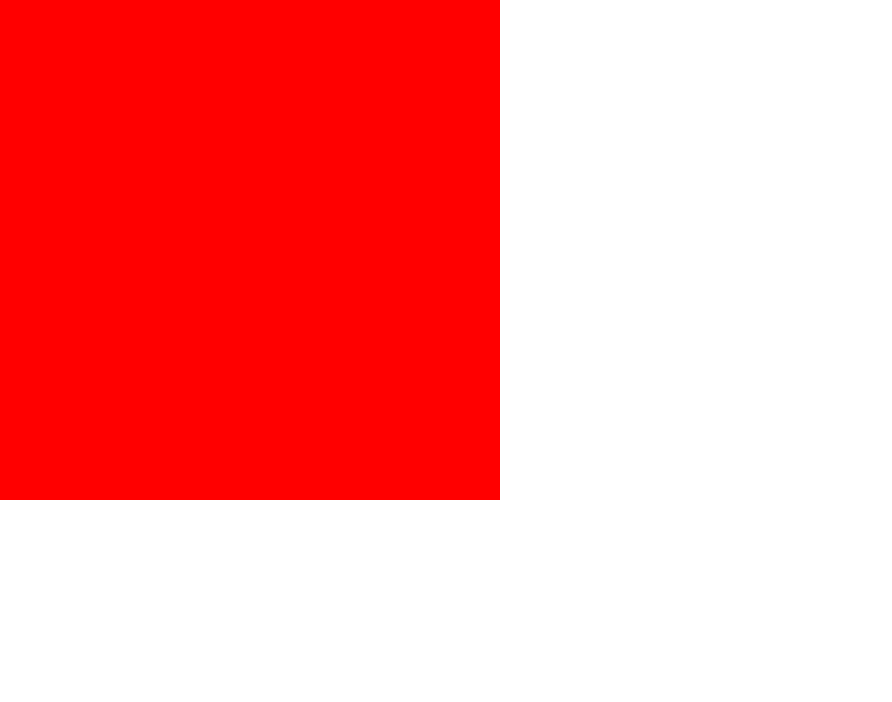
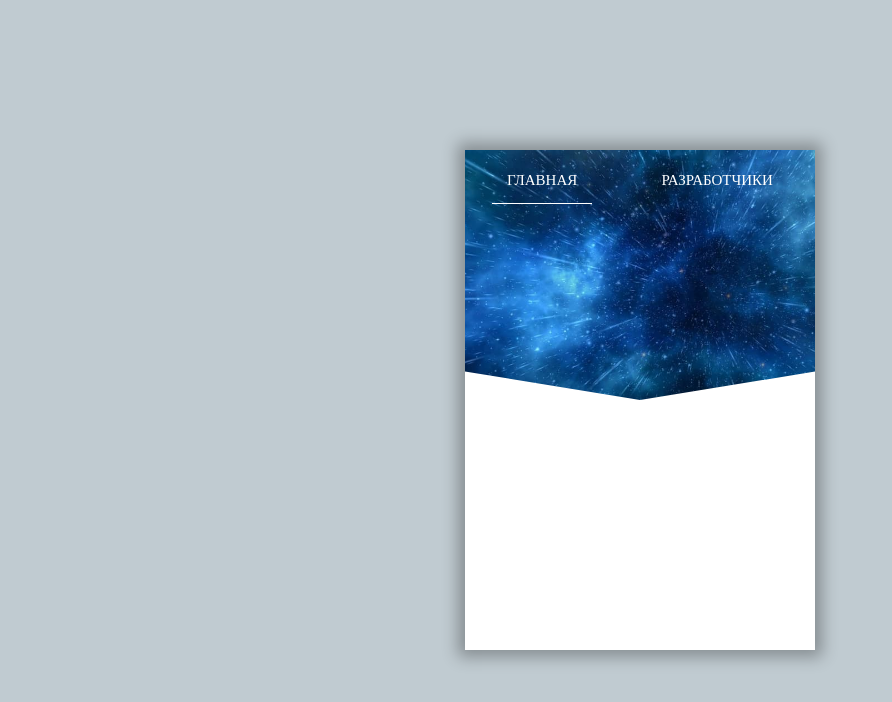
Before and after one commit to Gantelia/kalmyk-synthesis, a React (Create React App) app: page / in a window 1280 px wide. Shown: the top 702 px of the page, without its empty margins (0-892 px from the left). Built offline with nearby package versions, Linux system fonts and the light colour scheme.

Commit message:
Создаст компонент хедера, стилизует его

```diff
--- a/public/index.html
+++ b/public/index.html
@@ -1,5 +1,5 @@
 <!DOCTYPE html>
-<html lang="en">
+<html lang="ru">
 
 <head>
   <meta charset="utf-8" />
--- a/src/components/App.tsx
+++ b/src/components/App.tsx
@@ -1,5 +1,11 @@
+import PageHeader from "./page-header";
+
 function App() {
-  return <div className="app"></div>;
+  return (
+    <div className="app">
+      <PageHeader />
+    </div>
+  );
 }
 
 export default App;
--- /dev/null
+++ b/src/components/page-header.tsx
@@ -0,0 +1,22 @@
+function PageHeader() {
+  return (
+    <header className="page-header">
+      <nav className="navigation">
+        <ul className="navigation-list">
+          <li className="navigation-item">
+            <a className="navigation-link navigation-link-active" href="#">
+              Главная
+            </a>
+          </li>
+          <li className="navigation-item">
+            <a className="navigation-link" href="developers.html">
+              Разработчики
+            </a>
+          </li>
+        </ul>
+      </nav>
+    </header>
+  );
+}
+
+export default PageHeader;
--- a/src/index.css
+++ b/src/index.css
@@ -18,12 +18,91 @@
   box-sizing: border-box;
 }
 
+.visually-hidden {
+  width: 1px;
+  height: 1px;
+  position: absolute;
+  margin: -1px;
+  padding: 0;
+  clip: rect(0 0 0 0);
+  overflow: hidden;
+}
+
+html {
+  height: 100%;
+}
+
 body {
   margin: 0;
+  width: 100%;
+  height: 100%;
+}
+
+#root {
+  background-color: #c0cbd1;
+  min-width: 100%;
+  min-height: 100%;
+  display: flex;
 }
 
 .app {
-  width: 500px;
+  font-family: "Open Sans", serif;
+  width: 350px;
   height: 500px;
-  background-color: red;
+  background-color: #ffffff;
+  margin: auto;
+  box-shadow: 0 0 15px 7px rgba(0, 0, 0, 0.3);
 }
+
+.page-header {
+  width: 100%;
+  height: 50%;
+  background-image: url("./images/particles.jpg");
+  background-repeat: no-repeat;
+  background-size: auto 250px;
+  background-position: -20px 0;
+  position: relative;
+  padding-top: 5px;
+}
+
+.page-header::before {
+  position: absolute;
+  width: 100%;
+  height: 57px;
+  overflow: hidden;
+  content: '';
+  bottom: 0;
+  background-image: url("./images/banner-mask.svg");
+  background-repeat: no-repeat;
+  background-position: center;
+}
+
+.navigation-list {
+  margin: 0;
+  padding: 0;
+  list-style-type: none;
+  display: flex;
+  justify-content: space-around;
+}
+
+.navigation-link {
+  padding: 15px;
+  display: block;
+  font-size: 15px;
+  line-height: 18px;
+  color: #ffffff;
+  text-decoration: none;
+  text-transform: uppercase;
+}
+
+.navigation-link:hover {
+  opacity: 60%;
+}
+
+.navigation-link:active {
+  opacity: 20%;
+}
+
+.navigation-link-active {
+  border-bottom: 1px solid #ffffff;
+}
```
Also changed, not shown: src/images/banner-mask.svg (added).
